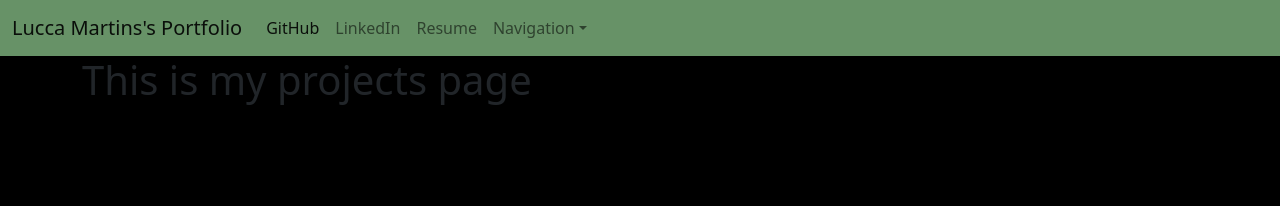
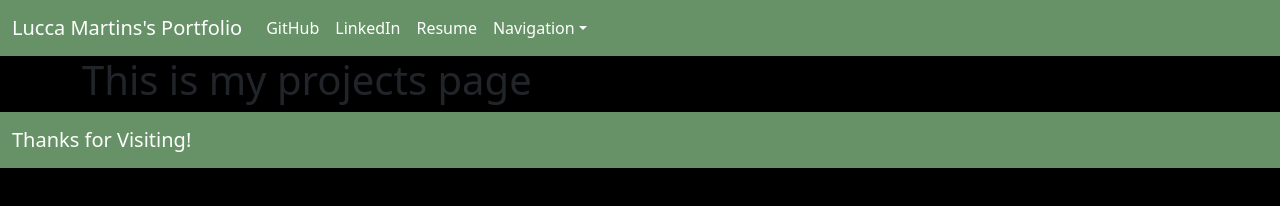
Before and after one commit to luccaloopz/portfolio-3, a website: page public/pages/projects.html in a window 1280 px wide. Drawn offline with nearby package versions, Linux system fonts and the light colour scheme; files that its build step writes are made by us from their sources.

Commit message:
added footer

```diff
--- a/public/pages/projects.html
+++ b/public/pages/projects.html
@@ -15,23 +15,23 @@
         <header>
             <nav class="navbar navbar-expand-lg navbar-light" style="background-color: #679267;">
                 <div class="container-fluid">
-                <a class="navbar-brand" href="/">Lucca Martins's Portfolio</a>
+                <a class="navbar-brand" href="/" style="color: white;">Lucca Martins's Portfolio</a>
                 <button class="navbar-toggler" type="button" data-bs-toggle="collapse" data-bs-target="#navbarNav" aria-controls="navbarNav" aria-expanded="false" aria-label="Toggle navigation">
                     <span class="navbar-toggler-icon"></span>
                 </button>
                 <div class="collapse navbar-collapse" id="navbarNav">
                     <ul class="navbar-nav">
                         <li class="nav-item">
-                            <a class="nav-link active" aria-current="page" href="https://github.com/luccaloopz" target="_blank">GitHub</a>
+                            <a class="nav-link active" aria-current="page" href="https://github.com/luccaloopz" target="_blank" style="color: white;">GitHub</a>
                         </li>
                         <li class="nav-item">
-                            <a class="nav-link" href="https://www.linkedin.com/in/lucca-martins/" target="_blank">LinkedIn</a>
+                            <a class="nav-link" href="https://www.linkedin.com/in/lucca-martins/" target="_blank" style="color: white;">LinkedIn</a>
                         </li>
                         <li class="nav-item">
-                            <a class="nav-link" href="./assets/lucca-resume.pdf" target="_blank">Resume</a>
+                            <a class="nav-link" href="./assets/lucca-resume.pdf" target="_blank" style="color: white;">Resume</a>
                         </li>
                         <li class="nav-item dropdown">
-                            <a class="nav-link dropdown-toggle" href="#" id="navbarDropdown" role="button" data-bs-toggle="dropdown" aria-expanded="false">Navigation</a>
+                            <a class="nav-link dropdown-toggle" href="#" id="navbarDropdown" role="button" data-bs-toggle="dropdown" aria-expanded="false" style="color: white;">Navigation</a>
                             <ul class="dropdown-menu" aria-labelledby="navbarDropdown">
                                 <li><a class="dropdown-item" href="/projects">My Projects</a></li>
                                 <li><hr class="dropdown-divider"></li>
@@ -63,10 +63,15 @@
 
         <main class="container">
             <h1>This is my projects page</h1>
+
         </main>
 
         <footer>
-            <!-- <h1 id="footer" class="titles fs-1">Thanks For Visiting!</h1> // try and make it so that this is sticky to the bottom of the page -->
+            <nav class="navbar sticky-bottom" style="background-color: #679267;">
+                <div class="container-fluid">
+                    <a class="navbar-brand" style="text-decoration: none; color: white;">Thanks for Visiting!</a>
+                </div>
+            </nav>
         </footer>
 
         <script src="https://cdn.jsdelivr.net/npm/bootstrap@5.1.3/dist/js/bootstrap.bundle.min.js" integrity="sha384-ka7Sk0Gln4gmtz2MlQnikT1wXgYsOg+OMhuP+IlRH9sENBO0LRn5q+8nbTov4+1p" crossorigin="anonymous"></script>
```
Also changed, not shown: public/index.html (+10 -6 lines).
